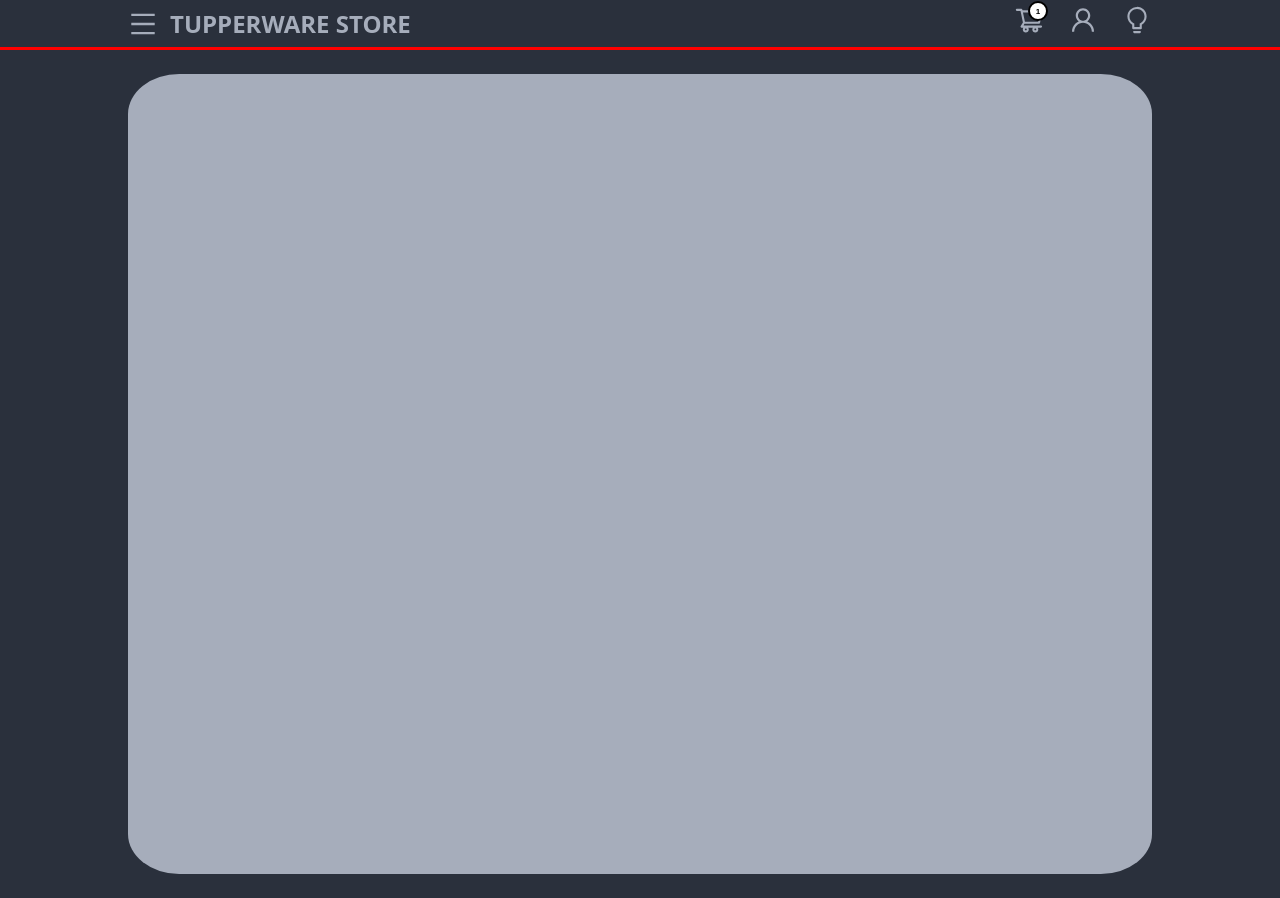
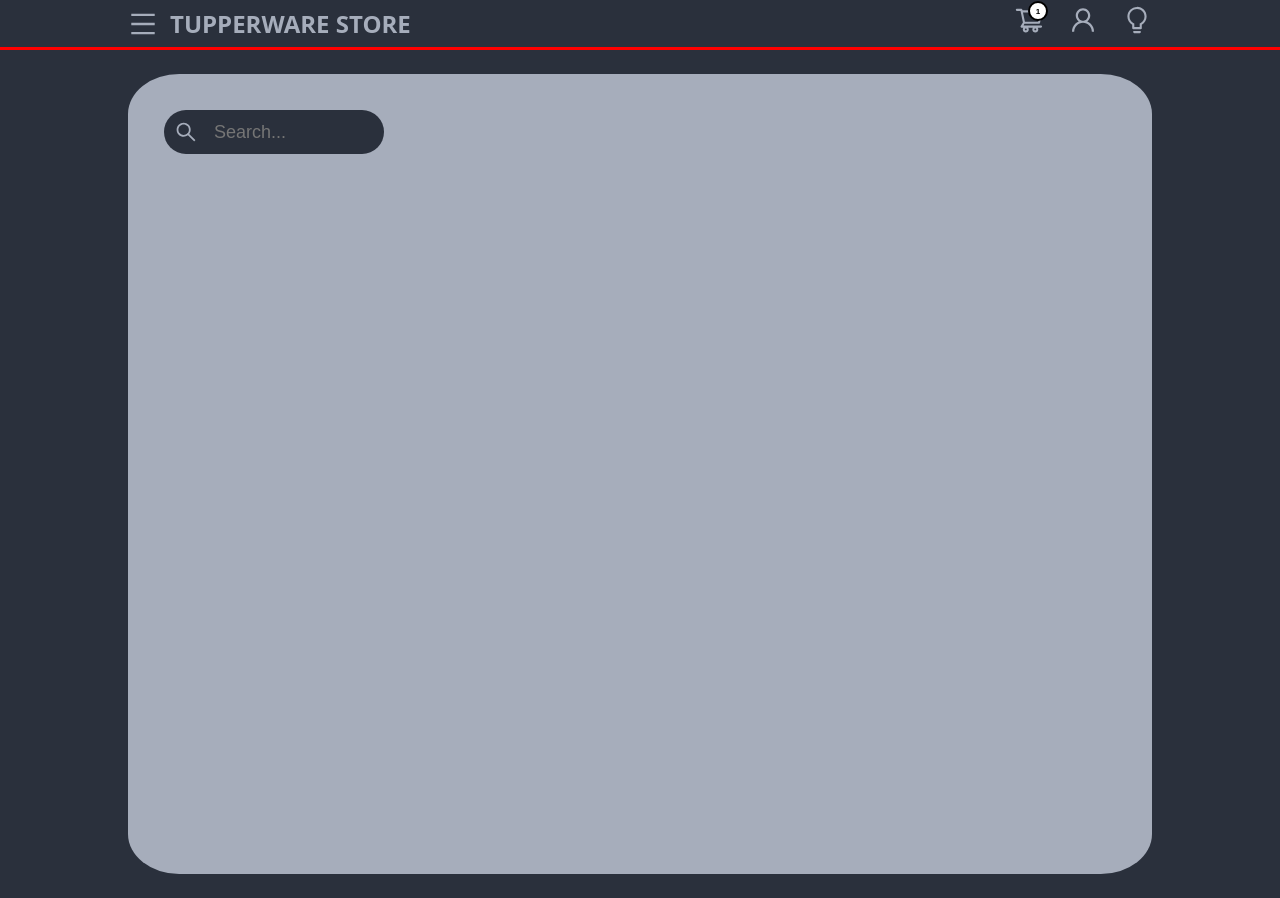
Before and after one commit to dadajonovich/store-template-dead, a React (Create React App) app: page / in a window 1280 px wide. Built offline with nearby package versions, Linux system fonts and the light colour scheme.

Commit message:
create search component

```diff
--- a/src/App.js
+++ b/src/App.js
@@ -1,6 +1,6 @@
 import { useEffect, useState } from 'react';
 import Header from './components/header/Header';
-import Search from './components/Search';
+import Search from './components/product_variants/Search';
 
 function App() {
   const [theme, setTheme] = useState(
@@ -23,7 +23,9 @@ function App() {
     <div data-theme={theme}>
       <Header theme={theme} setTheme={setTheme} />
       <main>
-        <div className='container'>{/* <Search /> */}</div>
+        <div className='container'>
+          <Search />
+        </div>
       </main>
     </div>
   );
--- /dev/null
+++ b/src/components/product_variants/Categories.jsx
@@ -0,0 +1,5 @@
+function Categories() {
+  return;
+}
+
+export default Categories;
--- a/src/components/Search.jsx
+++ b/src/components/product_variants/Search.jsx
@@ -3,15 +3,15 @@ import { AiOutlineSearch } from 'react-icons/ai';
 function Search() {
   return (
     <div className='search'>
+      <a className='search__btn' href='#'>
+        <AiOutlineSearch />
+      </a>
       <input
         className='search__input'
         type='text'
         name=''
-        placeholder='Search'
+        placeholder='Search...'
       />
-      <a className='search__btn' href='#'>
-        <AiOutlineSearch />
-      </a>
     </div>
   );
 }
--- a/src/scss/blocks/_container.scss
+++ b/src/scss/blocks/_container.scss
@@ -9,6 +9,7 @@ main {
   max-width: toRem(1024);
   height: 100vh;
   margin: 0 auto;
+  padding: toRem(36);
 
   border-radius: 5%;
   background-color: var(--secondary-color);
--- a/src/scss/blocks/_header.scss
+++ b/src/scss/blocks/_header.scss
@@ -86,7 +86,7 @@
     width: 100%;
     height: 100vh;
 
-    transition: all 0.5s;
+    transition: transform 0.5s ease-in-out;
     transform: translateX(-100%);
 
     // background-color: yellow;
--- a/src/scss/blocks/_search.scss
+++ b/src/scss/blocks/_search.scss
@@ -1,14 +1,37 @@
 .search {
-  height: toRem(40);
+  display: flex;
+  justify-content: space-between;
+
+  width: toRem(220);
   padding: toRem(10);
+
+  transition: outline 0.2s ease-in-out;
 
   border-radius: toRem(40);
   background: var(--primary-color);
+
+  font-size: toRem(24);
+
+  gap: toRem(16);
+  &:focus-within {
+    outline: 2px solid red;
+  }
+
+  &__input {
+    color: var(--secondary-color);
+    border: none;
+    outline: none;
+    background: none;
+
+    font-size: toRem(18);
+    &::placeholder {
+      opacity: 1;
+    }
+  }
   &__btn {
-    float: right;
-
-    width: toRem(40);
-    height: toRem(40);
+    display: flex;
+    align-items: center;
+    justify-content: center;
 
     color: var(--secondary-color);
   }
--- a/src/scss/style.scss
+++ b/src/scss/style.scss
@@ -5,6 +5,7 @@
 
 @import './blocks/header';
 @import './blocks/container';
+@import './blocks/search';
 
 *,
 *::after,
```
Also changed, not shown: src/components/Categories.jsx (deleted), 1 other file (tests, documents, lock files or other folders).
